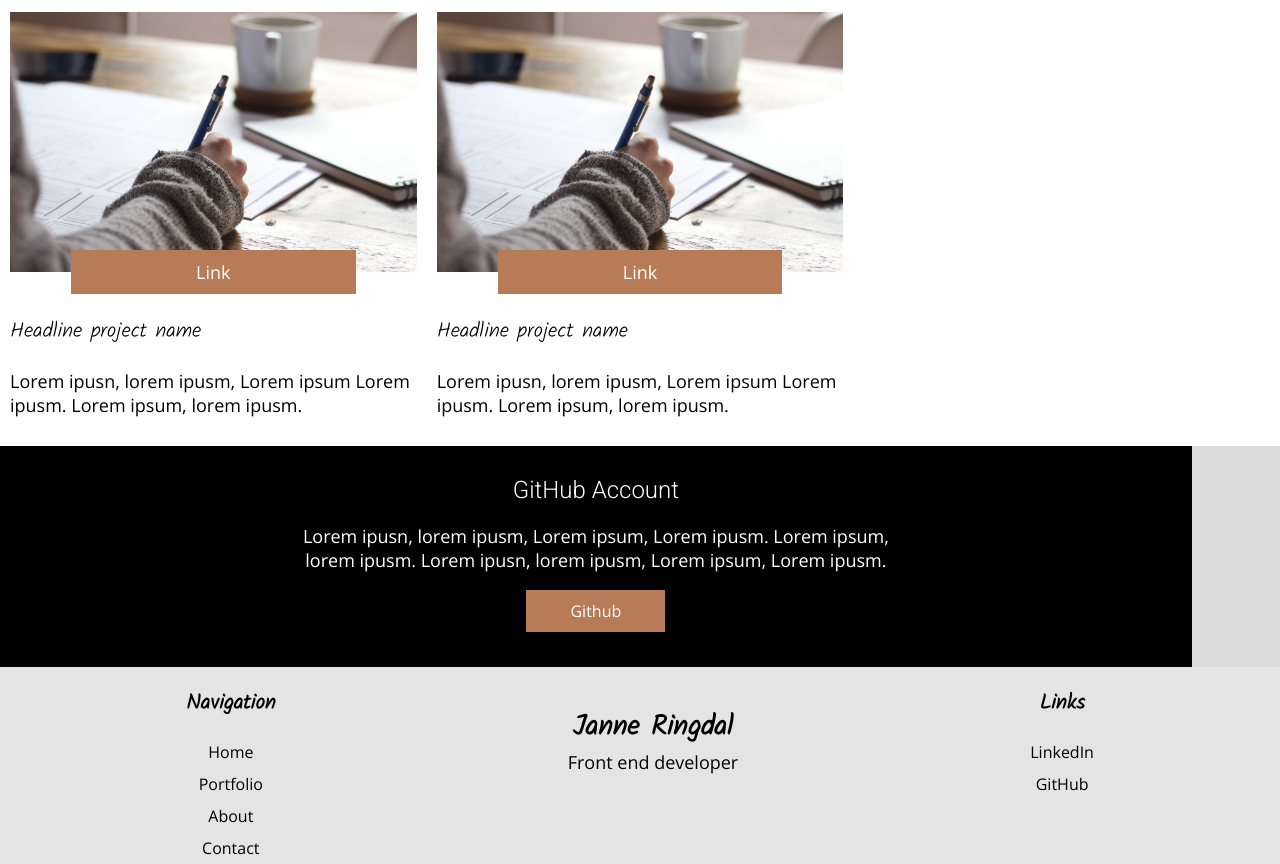
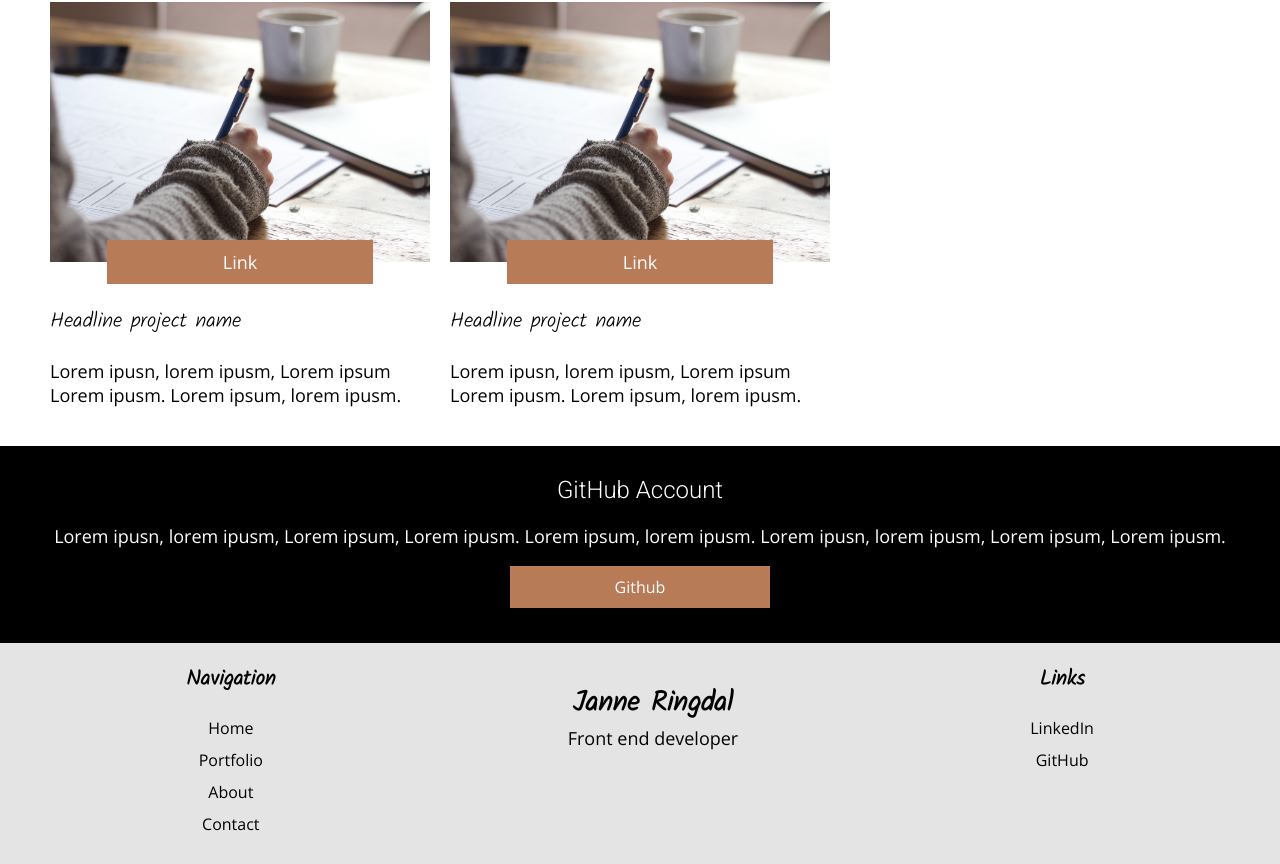
Before and after one commit to Janne-R/portfolio2, a React (Create React App) app: page /portfolio in a window 1280 px wide. Shown: the part 1678-2542 px from the top of the page. Built offline with nearby package versions, Linux system fonts and the light colour scheme.

Commit message:
portfolio done

```diff
--- a/src/components/AllProjects.js
+++ b/src/components/AllProjects.js
@@ -26,7 +26,7 @@ const AllProjects = () => {
         <H2>
           All Projects
         </H2>
-      </BlockContainer>
+
         <Grid>
           <Block backgroundColor="#B77B58" title="Link" headline="Headline project name" p="Lorem ipusn, lorem ipusm, Lorem ipsum
     Lorem ipusm. Lorem ipsum, lorem ipusm." img="images/design.jpg" />
@@ -39,6 +39,7 @@ const AllProjects = () => {
           <Block backgroundColor="#B77B58" title="Link" headline="Headline project name" p="Lorem ipusn, lorem ipusm, Lorem ipsum
     Lorem ipusm. Lorem ipsum, lorem ipusm." img="images/design.jpg" />
         </Grid>
+      </BlockContainer>
     </Container>
 
   );
--- a/src/components/GitHub.js
+++ b/src/components/GitHub.js
@@ -6,7 +6,6 @@ const Div = styled.div`
 background-color: ${({ theme }) => theme.colors.dark};
 color: ${({ theme }) => theme.colors.light};
 text-align: center;
-display: inline-block;
 `;
 
 const H2 = styled.h2`
@@ -22,18 +21,12 @@ width: 20%
 }
 `;
 
-const Container = styled(BlockContainer)`
-@media ${({ theme }) => theme.devices.tabletS} {
-  max-width: 50%;
-  margin: 0 auto;
-}
 
-`;
 
 const GitHub = () => {
   return (
     <Div>
-      <Container>
+      <BlockContainer>
         <H2>
           GitHub Account
         </H2>
@@ -41,7 +34,7 @@ const GitHub = () => {
           Lorem ipsum, lorem ipusm. Lorem ipusn, lorem ipusm,
           Lorem ipsum, Lorem ipusm.</p>
         <Link>Github</Link>
-      </Container>
+      </BlockContainer>
     </Div>
   );
 };
```
Lines whose indentation alone changed are shown as unchanged.
